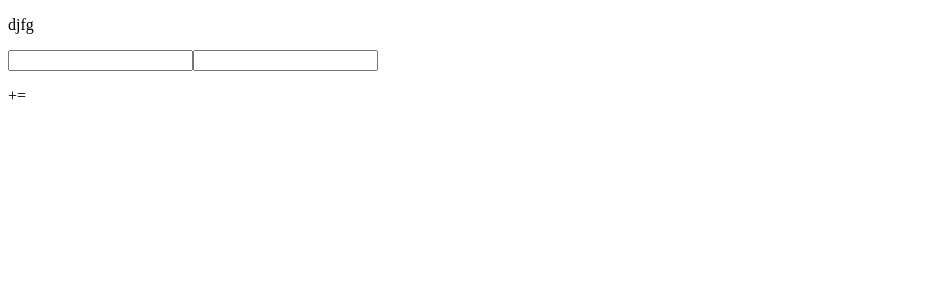
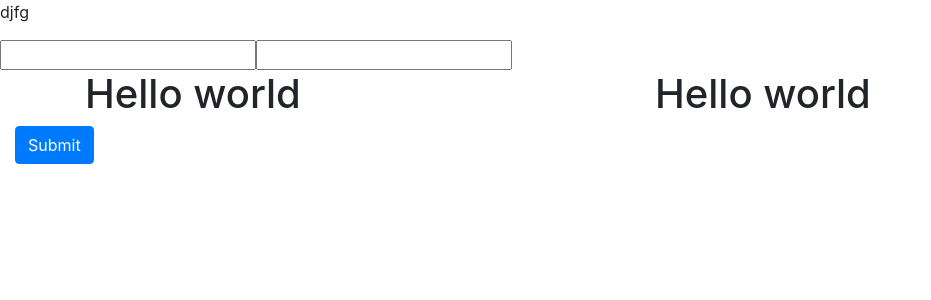
Before and after one commit to malinduruwanthamuthumala/Angular-crud-operation-Employee-information-system-, an Angular app: page / in a window 1280 px wide. Shown: the top 300 px of the page, without its empty margins (0-931 px from the left). Built offline with nearby package versions, Linux system fonts and the light colour scheme.

Commit message:
first commmit

```diff
--- a/angular.json
+++ b/angular.json
@@ -23,6 +23,7 @@
               "src/assets"
             ],
             "styles": [
+              "node_modules/mdbootstrap/css/bootstrap.min.css",
               "src/styles.css"
             ],
             "scripts": []
--- a/package.json
+++ b/package.json
@@ -20,6 +20,7 @@
     "@angular/platform-browser-dynamic": "~7.2.0",
     "@angular/router": "~7.2.0",
     "core-js": "^2.5.4",
+    "mdbootstrap": "^4.6.1",
     "rxjs": "~6.3.3",
     "tslib": "^1.9.0",
     "zone.js": "~0.8.26"
--- a/src/app/app.component.html
+++ b/src/app/app.component.html
@@ -2,5 +2,8 @@
 <p>djfg</p>
  <input type="number" [(ngModel)]="numone">
  <input type="number" [(ngModel)]="numtwo">
-    <p>{{numone}}+{{numtwo}}={{numthree}}</p>
+ <div class="container-fluid">
+  <app-servers></app-servers>
+     <input type="submit" class="btn btn-primary">
+ </div>
 </div>
--- a/src/app/app.component.ts
+++ b/src/app/app.component.ts
@@ -8,5 +8,5 @@ import { Component } from '@angular/core';
 export class AppComponent {
   numone= '';
   numtwo='';
-  numthree=this.numone+this.numtwo;
+
 }
--- /dev/null
+++ b/src/app/server/server.component.html
@@ -0,0 +1 @@
+<h1>Hello world</h1>
--- /dev/null
+++ b/src/app/servers/servers.component.html
@@ -0,0 +1,12 @@
+
+
+<div class="container">
+  <div class="row">
+    <div class="col-md-6">
+      <h1><app-server></app-server></h1>
+    </div>
+    <div class="col-md-6">
+      <h1><app-server></app-server></h1>
+    </div>
+  </div>
+</div>
--- /dev/null
+++ b/src/app/servers/servers.component.ts
@@ -0,0 +1,15 @@
+import { Component, OnInit } from '@angular/core';
+
+@Component({
+  selector: 'app-servers',
+  templateUrl: './servers.component.html',
+  styleUrls: ['./servers.component.css']
+})
+export class ServersComponent implements OnInit {
+
+  constructor() { }
+
+  ngOnInit() {
+  }
+
+}
```
Also changed, not shown: src/app/app.module.ts (+6 -1 lines), src/app/server/server.component.ts (added, +8 -0 lines), src/app/servers/servers.component.css (added), 1 other file (tests, documents, lock files or other folders).
